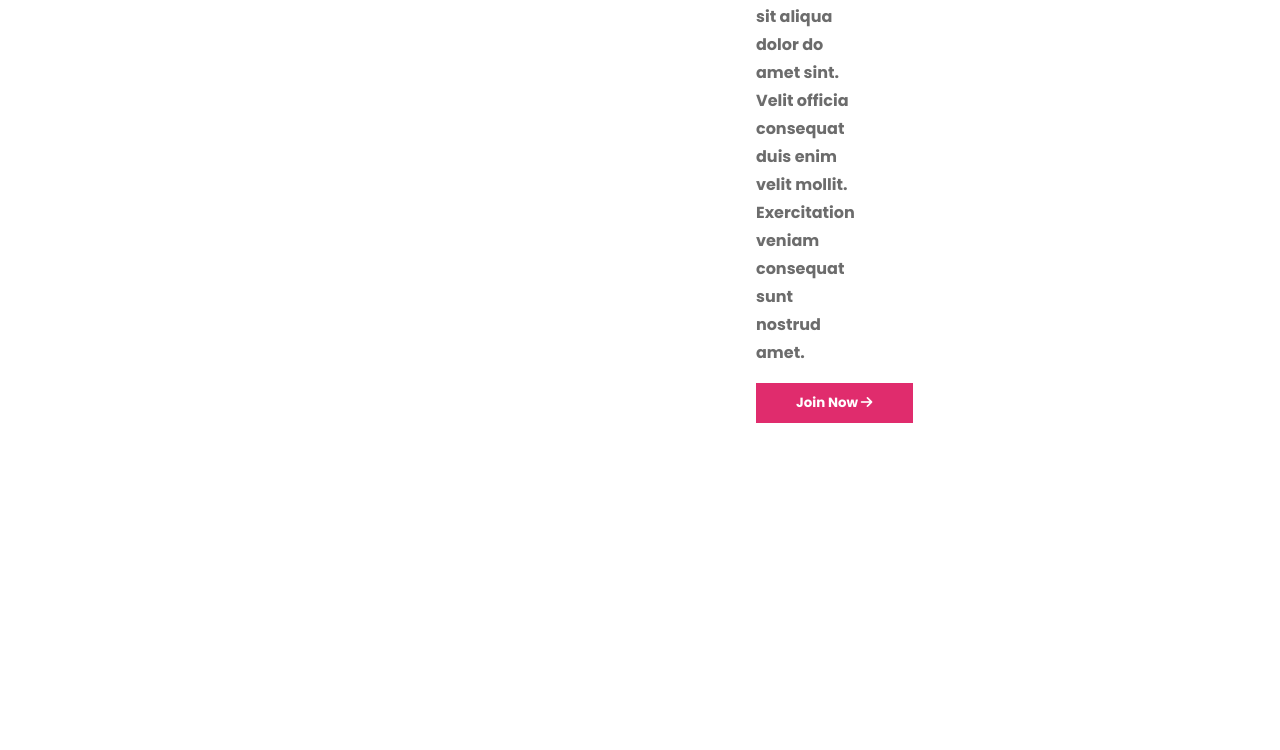
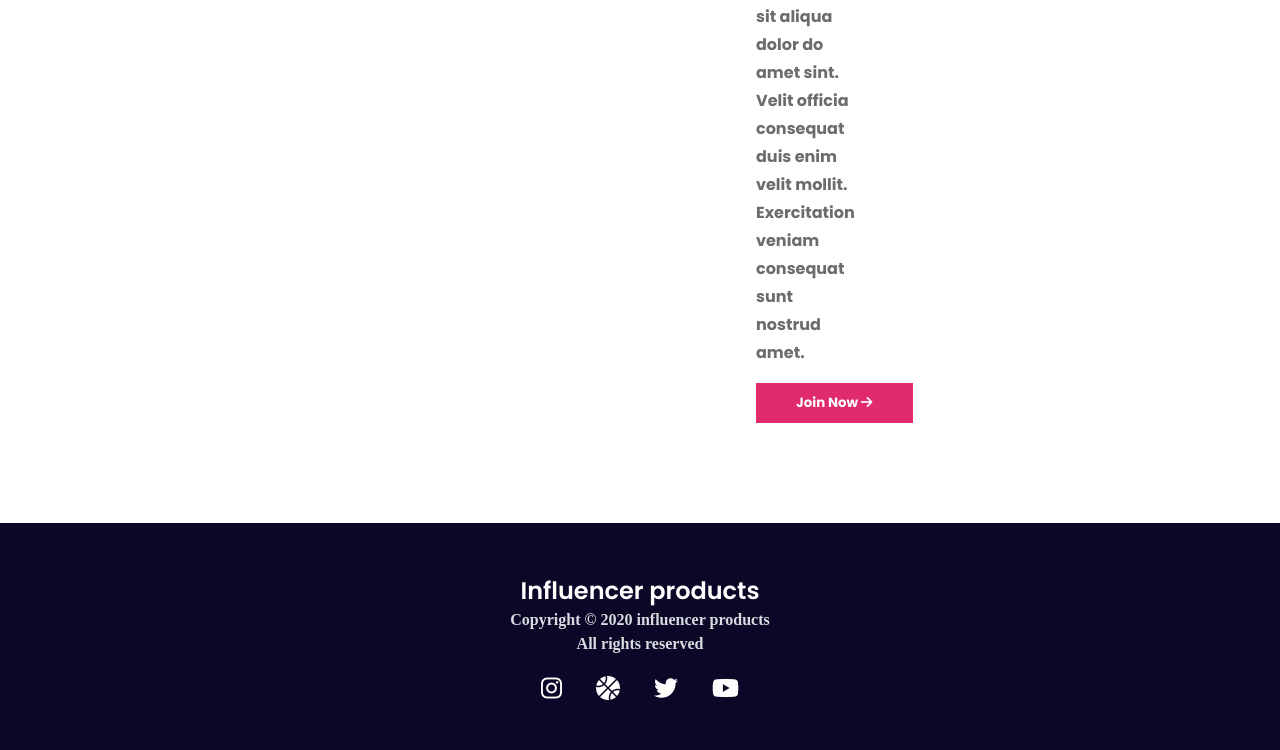
Before and after one commit to mrkhan-dev/influencer-gear, a plain HTML site: page index.html in a window 1280 px wide. Shown: the part 3113-3863 px from the top of the page. Before the commit the page ends 3636 px from the top, so only its background shows below. Drawn offline with Linux system fonts and the light colour scheme.

Commit message:
complete footer section

```diff
--- a/index.html
+++ b/index.html
@@ -230,7 +230,7 @@
           <i class="fa-solid fa-arrow-right"></i>
         </button>
       </section>
-
+      <!-- feature section -->
       <section>
         <div class="feature">
           <div class="feature-image">
@@ -251,5 +251,29 @@
         </div>
       </section>
     </main>
+    <!-- footer -->
+    <footer>
+      <div class="footer-content">
+        <h1 class="footer-title">Influencer products</h1>
+        <p class="copyright-warning">
+          Copyright &copy; 2020 influencer products <br />
+          All rights reserved
+        </p>
+        <ul class="social-icons" type="none">
+          <li>
+            <a href="#"><i class="fa-brands fa-instagram"></i></a>
+          </li>
+          <li>
+            <a href="#"><i class="fa-solid fa-basketball"></i></a>
+          </li>
+          <li>
+            <a href="#"><i class="fa-brands fa-twitter"></i></a>
+          </li>
+          <li>
+            <a href="#"><i class="fa-brands fa-youtube"></i></a>
+          </li>
+        </ul>
+      </div>
+    </footer>
   </body>
 </html>
--- a/styles/style.css
+++ b/styles/style.css
@@ -207,6 +207,43 @@ ul a {
   border: 0;
 }
 
+/* footer section */
+footer {
+  background: #0a0826;
+  color: #fff;
+}
+
+.footer-content {
+  text-align: center;
+}
+
+.footer-title {
+  padding: 50px 99px 0 99px;
+  font-size: 1.5rem;
+  font-weight: 600;
+}
+
+.copyright-warning {
+  color: #d9dbe1;
+  font-family: Manrope;
+  font-size: 16px;
+  font-weight: 600;
+  line-height: 24px;
+}
+
+.social-icons {
+  align-items: center;
+  display: flex;
+  justify-content: center;
+}
+
+.social-icons a > i {
+  color: #fff;
+  font-size: 1.5rem;
+  margin-top: 20px;
+  margin-bottom: 50px;
+}
+
 /* ------------------------------------------------------------- */
 /* Responsive Media Query for Mobile Device */
 @media screen and (max-width: 576px) {
@@ -335,4 +372,12 @@ ul a {
   .feature-image img {
     width: 100%;
   }
+
+  footer {
+    width: 100%;
+  }
+
+  .footer-title {
+    font-size: 1rem;
+  }
 }
```
